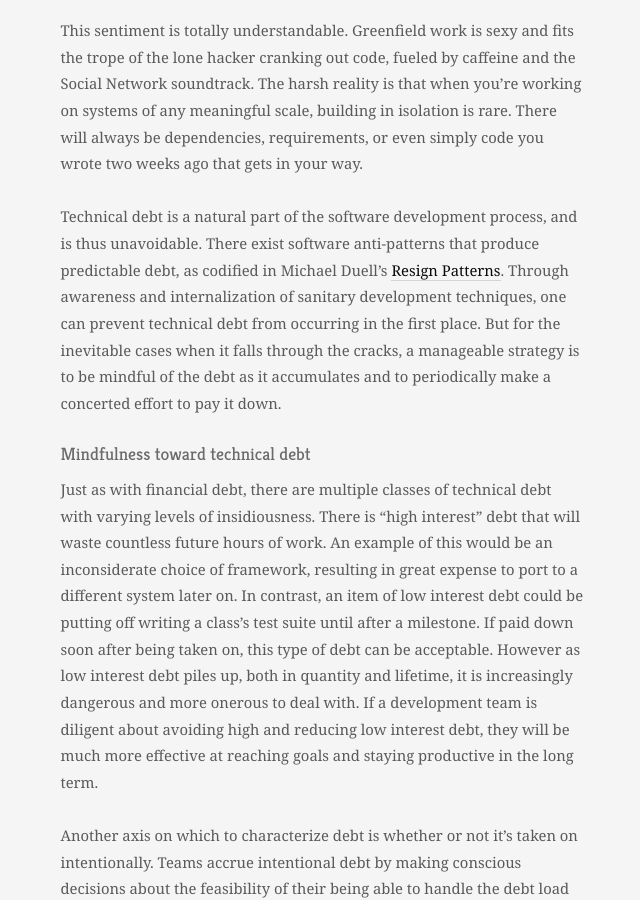
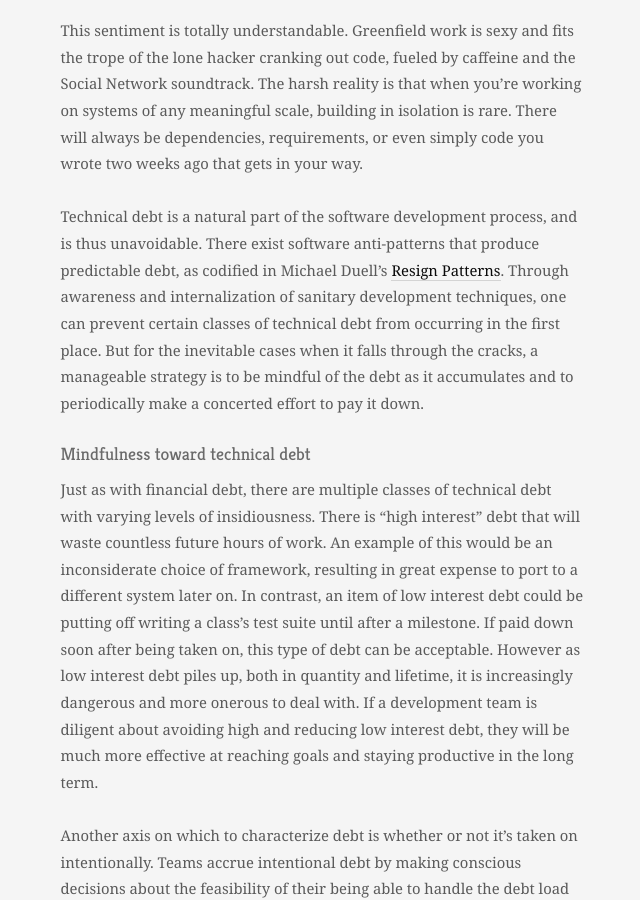
Before and after one commit to evnm/www, a Jekyll site: the page built from _posts/2013-06-04-survey-on-technical-debt-management.md, in a window 1280 px wide and 900 px high, scrolled down 748 px. Shown: the whole window, without its empty margins (317-957 px from the left). Built offline with Jekyll 4.4.1, drawn with Linux system fonts in a browser that asks for light colours; comment, search, counter and statistics services are not loaded.

Commit message:
Specify that only *certain* types of debt are preventable.

```diff
--- a/_posts/2013-06-04-survey-on-technical-debt-management.md
+++ b/_posts/2013-06-04-survey-on-technical-debt-management.md
@@ -14,7 +14,7 @@ A sizable portion of the work done by my team at Twitter classifies as paying do
 
 This sentiment is totally understandable. Greenfield work is sexy and fits the trope of the lone hacker cranking out code, fueled by caffeine and the Social Network soundtrack. The harsh reality is that when you're working on systems of any meaningful scale, building in isolation is rare. There will always be dependencies, requirements, or even simply code you wrote two weeks ago that gets in your way.
 
-Technical debt is a natural part of the software development process, and is thus unavoidable. There exist software anti-patterns that produce predictable debt, as codified in Michael Duell's [Resign Patterns](http://www.fsfla.org/~lxoliva/fun/prog/resign-patterns). Through awareness and internalization of sanitary development techniques, one can prevent technical debt from occurring in the first place. But for the inevitable cases when it falls through the cracks, a manageable strategy is to be mindful of the debt as it accumulates and to periodically make a concerted effort to pay it down.
+Technical debt is a natural part of the software development process, and is thus unavoidable. There exist software anti-patterns that produce predictable debt, as codified in Michael Duell's [Resign Patterns](http://www.fsfla.org/~lxoliva/fun/prog/resign-patterns). Through awareness and internalization of sanitary development techniques, one can prevent certain classes of technical debt from occurring in the first place. But for the inevitable cases when it falls through the cracks, a manageable strategy is to be mindful of the debt as it accumulates and to periodically make a concerted effort to pay it down.
 
 ## Mindfulness toward technical debt
 
```
